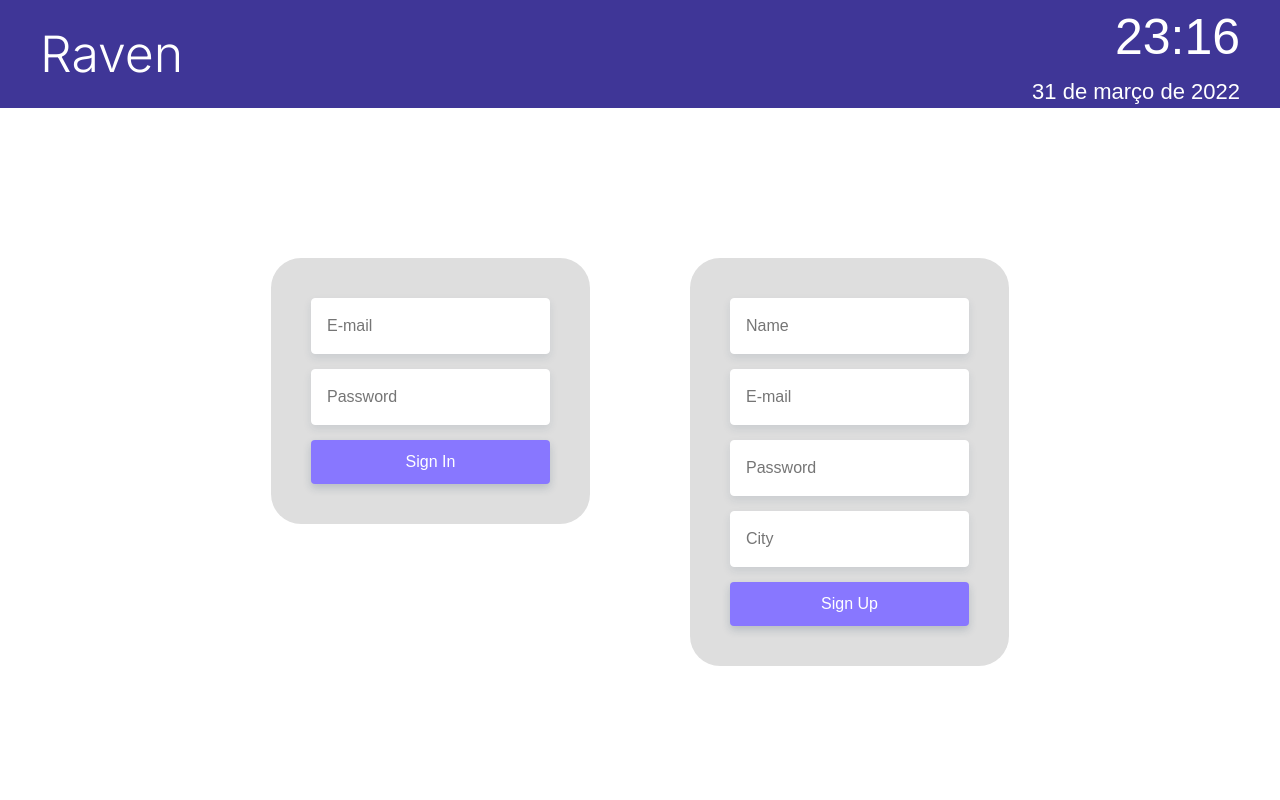
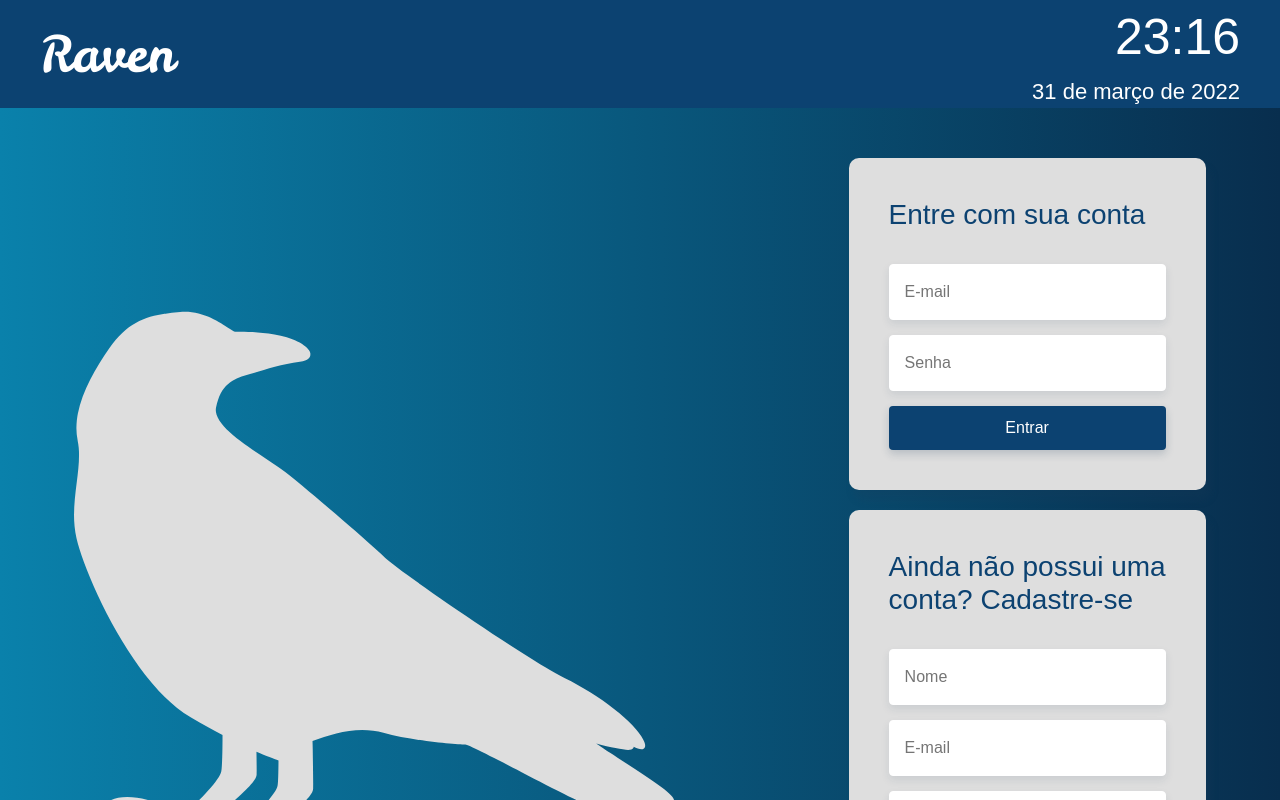
Before and after one commit to danvinicius/raven, a Vue app: page / in a window 1280 px wide. Shown: the top 800 px of the page. Built offline with nearby package versions, Linux system fonts and the light colour scheme; no server answers.

Commit message:
change design and fix other stuff

```diff
--- a/public/index.html
+++ b/public/index.html
@@ -5,6 +5,10 @@
     <meta http-equiv="X-UA-Compatible" content="IE=edge" />
     <meta name="viewport" content="width=device-width,initial-scale=1.0" />
     <link rel="icon" href="<%= BASE_URL %>favicon.ico" />
+    <link
+      rel="stylesheet"
+      href="https://cdnjs.cloudflare.com/ajax/libs/font-awesome/6.1.1/css/all.min.css"
+    />
     <link
       href="https://cdn.jsdelivr.net/npm/bootstrap@5.1.3/dist/css/bootstrap.min.css"
       rel="stylesheet"
--- a/src/App.vue
+++ b/src/App.vue
@@ -4,9 +4,19 @@
 
 <style>
 /*css reset*/
-@import url('https://fonts.googleapis.com/css2?family=Inter:wght@100;300&display=swap');
+@import url('https://fonts.googleapis.com/css2?family=Inter:wght@100;300&family=Leckerli+One&family=Roboto:wght@300&display=swap');
 * {
   box-sizing: border-box;
+}
+
+:root {
+  --main-color: #0C4271;
+  --main-color-hover: #082e4e;
+  --secondary-color: #0A81AB;
+  --text-color: #fff;
+  --background-color: #F9DFDC;
+  --footer-color: #0C4271;
+  --footer-text-color: #fff;
 }
 
 body, ul, li, h1, h2, p
@@ -15,15 +25,20 @@ body, ul, li, h1, h2, p
   margin: 0;
   font-family: Inter, 'Segoe UI', Tahoma, Geneva, Verdana, sans-serif;
   }
+
+  h3 {
+        color: var(--main-color);
+    }
+
 ul {
   list-style: none;
 }
 body{
   font-family: Arial, Helvetica, sans-serif;
-  color: #fff;
+  color: var(--text-color);
 }
 a {
-  color: #fff;
+  color: var(--text-color);
   text-decoration: none;
 }
 img {
@@ -33,16 +48,17 @@ img {
 
 form {
   padding: 40px;
-  border-radius: 30px;
+  border-radius: 10px;
   background: #dedede;
+  box-shadow: 5px 10px 8px rgba(30, 60, 90, .2);
 }
 
 .btn {
   display: block;
   padding: 10px 30px;
-  background: #87f;
+  background: var(--main-color);
   border-radius: 4px;
-  color: #fff;
+  color: var(--text-color);
   text-align: center;
   font-size: 1rem;
   box-shadow: 0 4px 8px rgba(30, 60, 90, .2);
@@ -56,7 +72,8 @@ form {
 }
 
 .btn:hover {
-  background: #65d;
+  background: var(--main-color-hover);
+  color: var(--text-color);
   transform: scale(1.1);
 }
 #app {
@@ -68,6 +85,7 @@ label {
   margin-bottom: 5px;
 }
 input{
+  width: 100%;
   border-radius: 4px;
   border: 1px solid #fff;
   padding: 15px;
@@ -80,7 +98,7 @@ input{
 input:hover, input:focus {
   outline: none;
   box-shadow: 0 6px 12px rgba(30, 60, 90, .2);
-  border-color: #87f;
+  border-color: var(--main-color);
 }
 
 </style>
--- a/src/components/News.vue
+++ b/src/components/News.vue
@@ -1,10 +1,13 @@
 <template>
       <div v-if="news" class="container">
         <div v-for="(news, index) in news" :key="index" class="card" style="width: 18rem;">
-            <img :src="news.urlToImage" :alt="news.title" class="card-img-top">
+            <a :href="news.url" target="_blank">
+                <img :src="news.urlToImage" :alt="news.title" class="card-img-top">
             <div class="card-body">
-                <p class="card-text">{{news.title}}</p>
+                <p class="card-text" >{{news.title}}</p>
             </div>
+            </a>
+
         </div>
       </div>
 </template>
@@ -21,7 +24,7 @@ export default {
     methods: {
         getNews(){
             axios.get(`https://newsapi.org/v2/top-headlines?sources=google-news-br&apiKey=${process.env.VUE_APP_NEWS_API_KEY}`).then((response)=> {
-                this.news = response.data.articles
+                this.news = response.data.articles.slice(1,10)
             })
         }
     },
@@ -34,7 +37,7 @@ export default {
 
 <style scoped>
     .container {
-        padding-top: 50px;
+        padding: 50px 20px 50px 10px;
         grid-column: 1 / 5;
         grid-row: 2 / 3;
         display: grid;
@@ -42,10 +45,19 @@ export default {
         grid-template-columns: repeat(auto-fit, minmax(250px, auto));
     }
     .card {
-        background: #344FA1;
+        background: var(--secondary-color);
         border-radius: 20px;
         overflow: hidden;
         margin: 5px;
+    }
+
+    a {
+        font-size: 20px;
+        cursor: pointer;
+    }
+
+    a:hover {
+        color: var(--main-text-color);
     }
     .card img {
         height: 200px;
--- a/src/components/Quotation.vue
+++ b/src/components/Quotation.vue
@@ -9,7 +9,7 @@
         </div>
     </div>
     <ToDo/>
-    <span @click="logout" id="sair">Sair</span>
+    <span @click="logout" id="sair">Sair <i class="fa-solid fa-power-off"></i></span>
   </div>
 </template>
 
@@ -53,7 +53,7 @@ export default {
     padding: 15px 0;
     grid-column: 5/6;
     grid-row: 2/3;
-    background: #344FA1;
+    background: var(--secondary-color);
     display: flex;
     align-items: center;
     justify-content: start;
@@ -73,8 +73,12 @@ export default {
         margin-bottom: 15px;
     }
     #sair {
-        margin-top: 300px;
-        color: rgb(255, 84, 53);
+        margin-top: 40px;
+        color: rgb(255, 40, 2);
         cursor: pointer;
+        transition: .3s;
+    }
+    #sair:hover {
+        text-decoration: underline;
     }
 </style>
--- a/src/components/Signin.vue
+++ b/src/components/Signin.vue
@@ -1,10 +1,12 @@
 <template>
   <form>
+        <h3>Entre com sua conta</h3>
+    <br>
       <input type="email" placeholder="E-mail" v-model="email">
       <br>
-      <input type="password" placeholder="Password" v-model="password">
+      <input type="password" placeholder="Senha" v-model="password">
       <br>
-      <button class="btn" @click.prevent="signin">Sign In</button>
+      <button class="btn" @click.prevent="signin">Entrar</button>
     </form>
 </template>
 
@@ -36,5 +38,4 @@ export default {
 </script>
 
 <style scoped>
-
 </style>
--- a/src/components/Signup.vue
+++ b/src/components/Signup.vue
@@ -1,14 +1,16 @@
 <template>
   <form>
-      <input type="text" placeholder="Name" v-model="name">
+    <h3>Ainda não possui uma <br> conta? Cadastre-se</h3>
+<br>
+      <input type="text" placeholder="Nome" v-model="name">
       <br>
       <input type="email" placeholder="E-mail" v-model="email">
       <br>
-      <input type="password" placeholder="Password" v-model="password">
+      <input type="password" placeholder="Senha" v-model="password">
       <br>
-      <input type="text" placeholder="City" v-model="city">
+      <input type="text" placeholder="Cidade" v-model="city">
       <br>
-      <button class="btn" @click.prevent="signup">Sign Up</button>
+      <button class="btn" @click.prevent="signup">Cadastrar</button>
     </form>
 </template>
 
--- a/src/components/TheFooter.vue
+++ b/src/components/TheFooter.vue
@@ -19,14 +19,14 @@ export default {
 footer {
     grid-row: 3 / 4;
     grid-column: 1 / -1;
-    background: #f0ebcc;
-    color: #041C32;
+    background: var(--footer-color);
+    color: var(--footer-text-color);
     display: flex;
     align-items: center;
     justify-content: center;
     font-weight: bold;
     position: relative;
-    top: 50px;
+    top: 0px;
     font-size: 25px;
 }
 </style>
--- a/src/components/TheHeader.vue
+++ b/src/components/TheHeader.vue
@@ -2,10 +2,10 @@
   <header>
       <div id="left">
           <div v-if="this.$store.state.login">
-            <h1>{{greeting}} {{username}}</h1>
+            <h1>{{greeting}} <b>{{username}}</b></h1>
           </div>
           <div v-else>
-              <h1>Raven</h1>
+              <h1 id="logo">Raven</h1>
           </div>
       </div>
 
@@ -69,17 +69,23 @@ export default {
 
 <style scoped>
 header {
-    background: #3f3697;
+    background: var(--main-color);
     display: flex;
     align-items: center;
     justify-content: space-between;
     padding: 0 40px;
     grid-column: 1 / -1;
     grid: 1 / 2;
+    box-shadow: 0 2px 4px rgba(30, 60, 90, 1.);
 }
 h1 {
     font-size: 50px;
     font-weight: normal;
+}
+
+#logo {
+    font-family: 'Leckerli One';
+    font-weight: 100;
 }
 
 #right {
--- a/src/components/ToDo.vue
+++ b/src/components/ToDo.vue
@@ -6,8 +6,8 @@
               {{task}}
           </li>
       </ol>
-      <input type="text" id="task" v-model="task" required autofocus>
-      <button class="btn" @click.prevent="addTask">Add task</button>
+      <input type="text" id="task" @keydown.enter="addTask" v-model="task" required autofocus>
+      <button class="btn task-button" @click.prevent="addTask">Add task</button>
   </div>
 </template>
 
@@ -37,7 +37,7 @@ export default {
     flex-direction: column;
     justify-content: space-between;
     min-height: 300px;
-    background: #3f3697;
+    background: var(--main-color);
     padding: 30px 20px;
     border-radius: 20px;
 }
@@ -45,4 +45,10 @@ export default {
 .todo input {
     padding: 10px;
 }
+
+.task-button {
+    background: var(--secondary-color);
+    color: var(--text-color);
+}
+
 </style>
--- a/src/views/Home.vue
+++ b/src/views/Home.vue
@@ -44,7 +44,7 @@ export default {
   display: grid;
   grid-template-columns: repeat(5, 1fr);
   grid-template-rows: 120px auto 150px;
-  background: #3D84B8;
+  background: var(--background-color);
   }
 
 </style>
--- a/src/views/Welcome.vue
+++ b/src/views/Welcome.vue
@@ -3,9 +3,13 @@
 
     <TheHeader/>
     <div class="welcome">
-    <Signin />
-    <Signup />
-  </div>
+      <img id="raven-img" src="../assets/raven-svgrepo-com.svg" alt="">
+      <div class="forms">
+
+        <Signin />
+        <Signup />
+      </div>
+    </div>
     <TheFooter/>
 </div>
 
@@ -30,16 +34,27 @@ export default {
 <style scoped>
 
 .welcome {
+  background: linear-gradient(to right, var(--secondary-color), var(--main-color-hover)) ;
   display: flex;
-  align-items: start;
-  justify-content: center;
+  justify-content: space-evenly;
   gap: 100px;
   min-height: 100vh;
-  padding-top: 150px;
+  padding: 50px 0;
+}
+
+#raven-img {
+  max-width: 600px;
+  transform: rotateY(180deg);
+}
+
+.forms {
+  display: flex;
+  flex-direction: column;
+  gap: 20px;
 }
 
 footer {
-  min-height: 100px;
+  min-height: 150px;
 }
 
 </style>
```
Also changed, not shown: src/assets/raven-svgrepo-com.svg (added), 1 other file (tests, documents, lock files or other folders).
